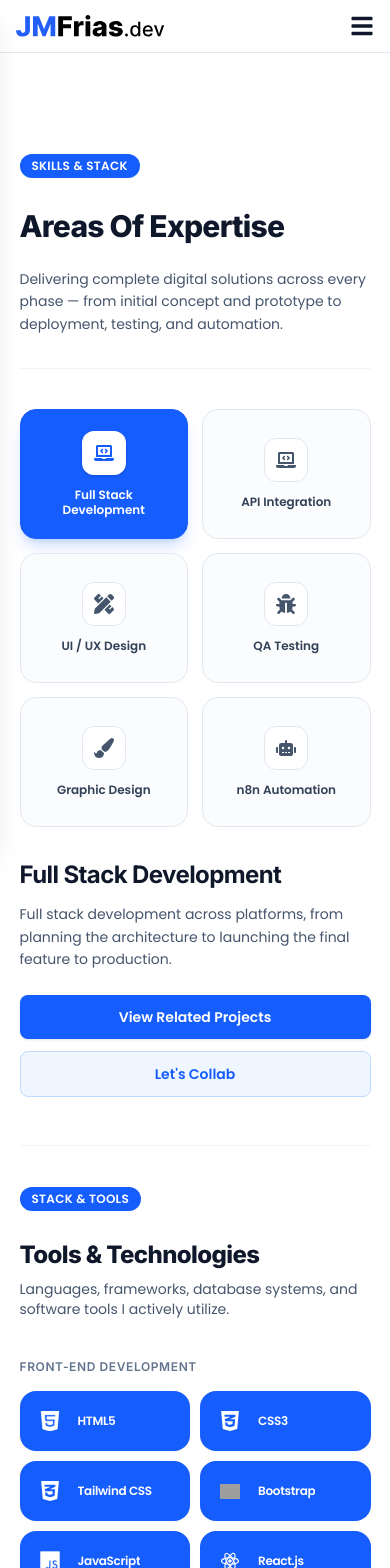
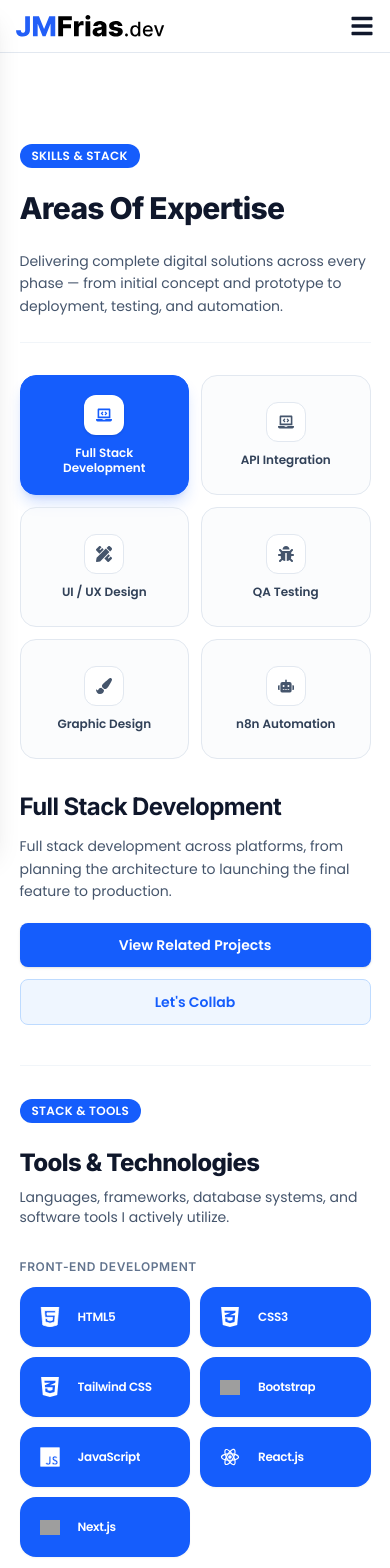
Before and after one commit to johnmarkfrias/jmfrias-portfolio, a React (Vite) app: page /skills in a window 390 px wide. Shown: the top 1568 px of the page. Built offline with nearby package versions, Linux system fonts and the light colour scheme; grey boxes are pictures that could not be loaded.

Commit message:
Fix some spaces

```diff
--- a/src/pages/SkillsPage.jsx
+++ b/src/pages/SkillsPage.jsx
@@ -134,14 +134,16 @@ function SkillsPage() {
         <link rel="canonical" href="https://jmfrias.dev/skills" />
       </Helmet>
 
-      <main className="w-full bg-white text-slate-900 pt-[100px] md:pt-[120px] pb-[80px] lg:pb-[120px] overflow-x-hidden">
+      <main className="w-full bg-white text-slate-900 pt-[90px] md:pt-[110px] pb-[60px] lg:pb-[100px] overflow-x-hidden">
         <Container>
 
-          {/* Header */}
-          <header className="grid grid-cols-1 lg:grid-cols-12 gap-6 lg:gap-12 items-end mb-10 sm:mb-12 lg:mb-16 pb-8 border-b border-slate-100">
+          {/* Header Block: Tightened badge-to-heading spacing */}
+          <header className="grid grid-cols-1 lg:grid-cols-12 gap-6 lg:gap-12 items-end mb-8 sm:mb-10 lg:mb-12 pb-6 sm:pb-8 border-b border-slate-100">
             <div className="lg:col-span-7 text-left">
-              <SectionBadge>SKILLS & STACK</SectionBadge>
-              <h1 className="text-3xl sm:text-4xl md:text-5xl lg:text-[52px] font-extrabold text-slate-900 mt-4 tracking-tight leading-[1.12]">
+              <div className="inline-block mb-2">
+                <SectionBadge>SKILLS & STACK</SectionBadge>
+              </div>
+              <h1 className="text-3xl sm:text-4xl md:text-5xl lg:text-[52px] font-extrabold text-slate-900 tracking-tight leading-[1.12]">
                 Areas Of Expertise
               </h1>
             </div>
@@ -153,12 +155,12 @@ function SkillsPage() {
           </header>
 
           {/* Section 1: Interactive Skills Selector & Description UI */}
-          <section aria-label="Interactive Areas of Expertise" className="mb-12 sm:mb-16 text-left">
+          <section aria-label="Interactive Areas of Expertise" className="mb-10 sm:mb-14 text-left">
             <div className="grid grid-cols-1 lg:grid-cols-12 gap-8 sm:gap-10 lg:gap-16 items-center">
 
               {/* 1. Cards Grid: Top on mobile/tablet (order-1), Right on desktop (lg:order-2) */}
               <div className="order-1 lg:order-2 lg:col-span-6">
-                <div className="grid grid-cols-2 sm:grid-cols-3 gap-3.5 sm:gap-4">
+                <div className="grid grid-cols-2 sm:grid-cols-3 gap-3 sm:gap-4">
                   {skills.map((skill) => {
                     const IconComponent = iconMap[skill.icon] || FaLaptopCode;
                     const isSelected = activeSkill?.id === skill.id;
@@ -169,20 +171,20 @@ function SkillsPage() {
                         type="button"
                         onClick={() => setSelectedSkillId(skill.id)}
                         aria-pressed={isSelected}
-                        className={`group flex flex-col items-center justify-center text-center p-4 sm:p-6 rounded-2xl border transition-all duration-200 cursor-pointer min-h-[130px] sm:min-h-[160px] active:scale-95 ${
+                        className={`group flex flex-col items-center justify-center text-center p-4 sm:p-5 rounded-2xl border transition-all duration-200 cursor-pointer min-h-[120px] sm:min-h-[150px] active:scale-95 ${
                           isSelected
                             ? "bg-blue-600 border-blue-600 text-white shadow-lg shadow-blue-600/20"
                             : "bg-slate-50/60 border-slate-200 text-slate-700 hover:bg-blue-600 hover:border-blue-600 hover:text-white hover:shadow-lg hover:shadow-blue-600/20"
                         }`}
                       >
                         <div
-                          className={`w-11 h-11 sm:w-12 sm:h-12 rounded-xl flex items-center justify-center transition-colors mb-3 ${
+                          className={`w-10 h-10 sm:w-12 sm:h-12 rounded-xl flex items-center justify-center transition-colors mb-2.5 sm:mb-3 ${
                             isSelected
                               ? "bg-white text-blue-600 shadow-sm"
                               : "bg-white text-slate-600 border border-slate-200 group-hover:bg-white group-hover:text-blue-600 group-hover:border-transparent group-hover:shadow-sm"
                           }`}
                         >
-                          <IconComponent className="w-5 h-5 transition-transform duration-200 group-hover:scale-110" />
+                          <IconComponent className="w-4 h-4 sm:w-5 sm:h-5 transition-transform duration-200 group-hover:scale-110" />
                         </div>
 
                         <span
@@ -212,7 +214,7 @@ function SkillsPage() {
 
                 {/* Optional Tech Stack Badges */}
                 {activeSkill?.technologies && (
-                  <div className="flex flex-wrap gap-2 mt-5 sm:mt-6">
+                  <div className="flex flex-wrap gap-2 mt-4 sm:mt-5">
                     {activeSkill.technologies.map((tech, index) => (
                       <span
                         key={index}
@@ -225,7 +227,7 @@ function SkillsPage() {
                 )}
 
                 {/* Dynamic CTA Buttons: View Projects & Let's Collab */}
-                <div className="flex flex-col sm:flex-row items-center gap-3 w-full mt-6 sm:mt-8">
+                <div className="flex flex-col sm:flex-row items-center gap-3 w-full mt-5 sm:mt-7">
                   <div className="w-full sm:w-auto">
                     <Link
                       to={targetCategoryRoute}
@@ -249,22 +251,24 @@ function SkillsPage() {
             </div>
           </section>
 
-          {/* Section 2: Tools & Technologies (2 columns on mobile, 3 on tablet, 4 on desktop) */}
-          <section aria-label="Tools and Technologies" className="border-t border-slate-100 pt-10 sm:pt-12 text-left">
-            <div className="max-w-2xl mb-10">
-              <SectionBadge>STACK & TOOLS</SectionBadge>
-              <h2 className="text-2xl sm:text-3xl font-extrabold text-slate-900 mt-3 mb-2 tracking-tight">
+          {/* Section 2: Tools & Technologies (2 cols on mobile, 3 on tablet, 4 on desktop) */}
+          <section aria-label="Tools and Technologies" className="border-t border-slate-100 pt-8 sm:pt-10 text-left">
+            <div className="max-w-2xl mb-8 sm:mb-10">
+              <div className="inline-block mb-2">
+                <SectionBadge>STACK & TOOLS</SectionBadge>
+              </div>
+              <h2 className="text-2xl sm:text-3xl font-extrabold text-slate-900 tracking-tight">
                 Tools & Technologies
               </h2>
-              <p className="text-sm sm:text-base text-slate-600">
+              <p className="text-sm sm:text-base text-slate-600 mt-2">
                 Languages, frameworks, database systems, and software tools I actively utilize.
               </p>
             </div>
 
-            <div className="space-y-10">
+            <div className="space-y-8 sm:space-y-10">
               {techCategories.map((group, groupIdx) => (
                 <div key={groupIdx}>
-                  <h3 className="text-xs sm:text-sm font-semibold text-slate-500 tracking-wider uppercase mb-4">
+                  <h3 className="text-xs sm:text-sm font-semibold text-slate-500 tracking-wider uppercase mb-3 sm:mb-4">
                     {group.category}
                   </h3>
 
```
